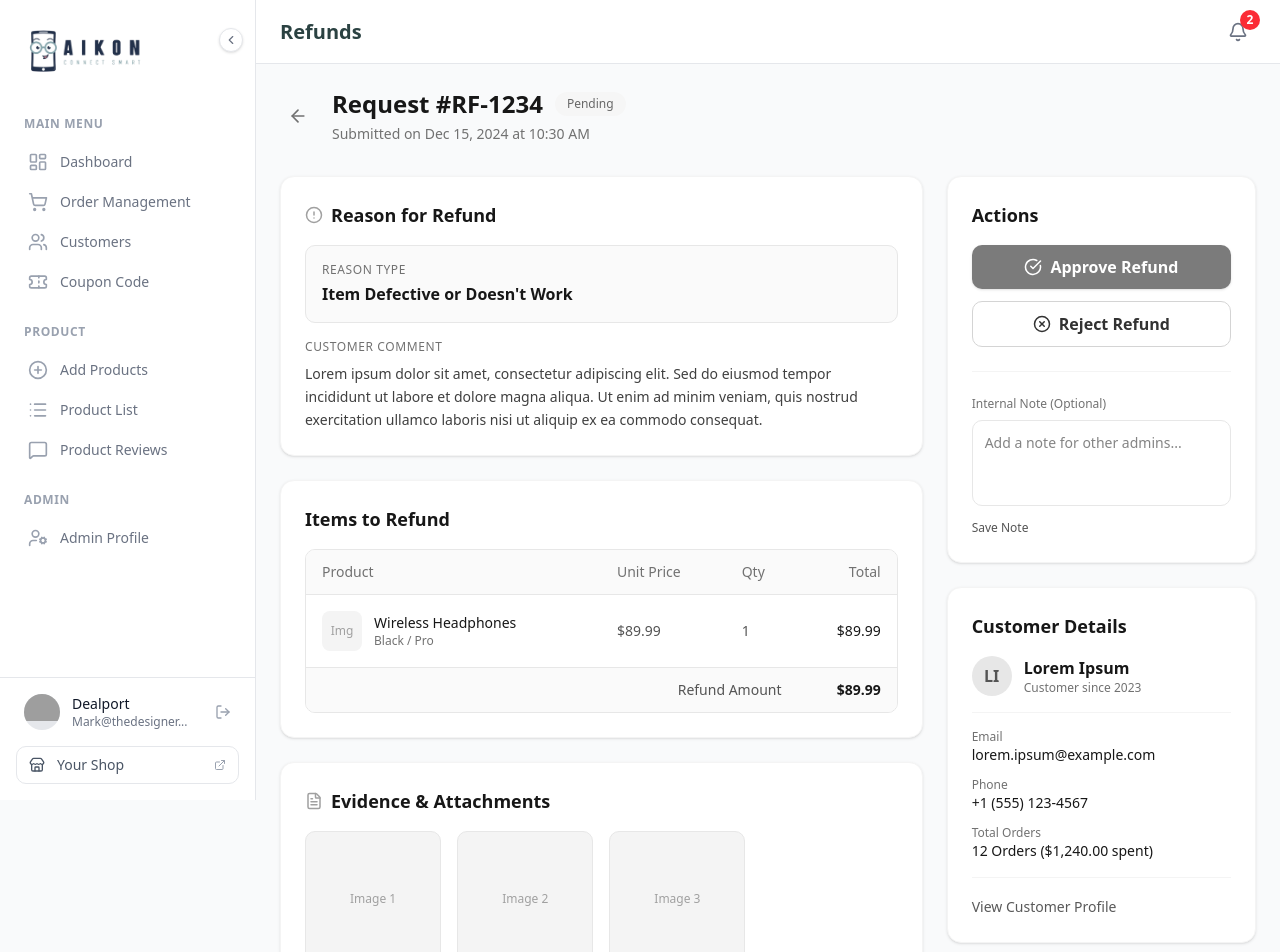
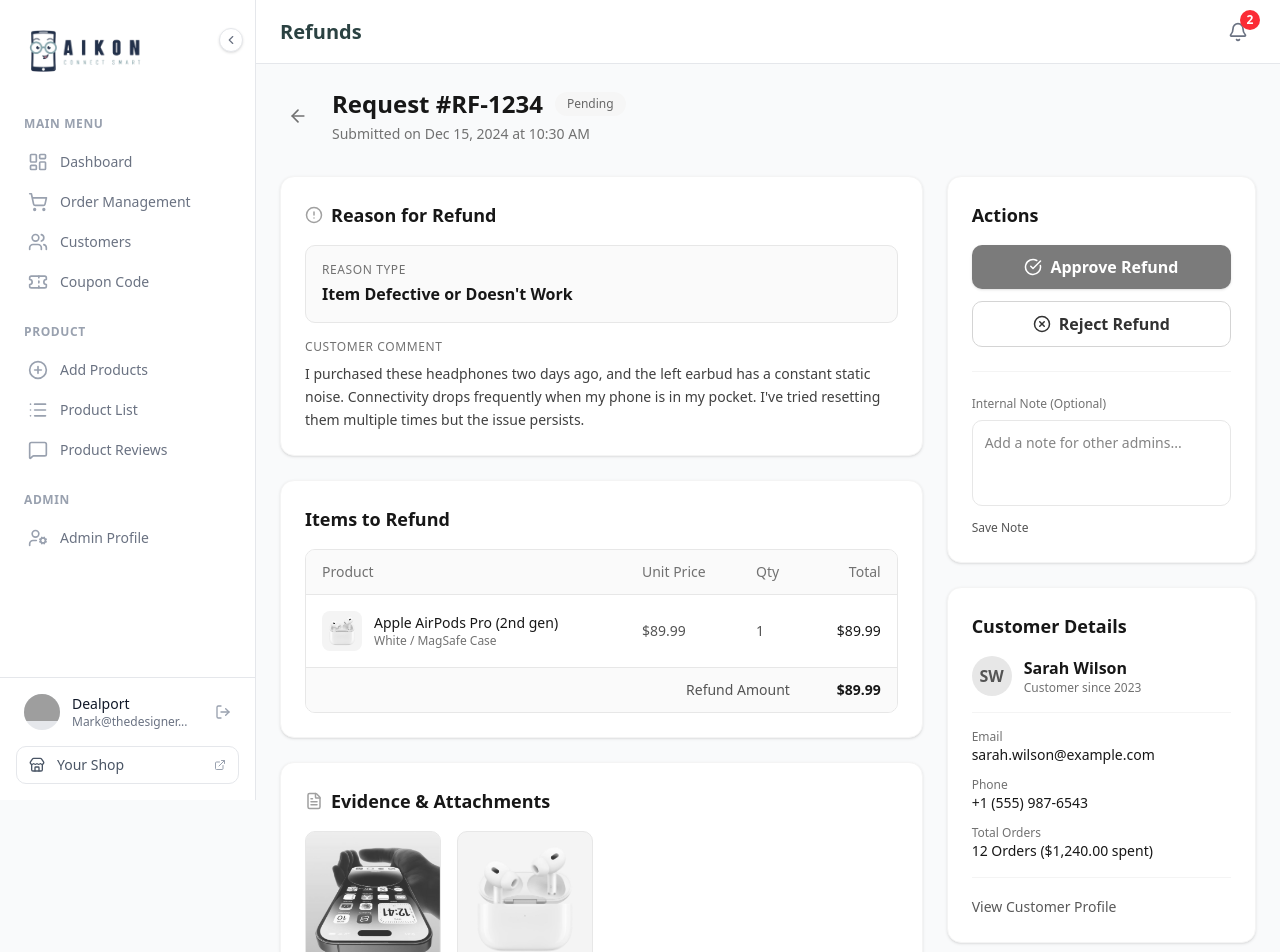
Before and after one commit to kongjiyu/aikon, a Next.js app: page /admin/refunds/1 in a window 1280 px wide. Shown: the top 952 px of the page. Built offline with nearby package versions, Linux system fonts and the light colour scheme; grey boxes are pictures that could not be loaded.

Commit message:
Update refund page with real images and text

```diff
--- a/src/app/admin/refunds/[id]/page.tsx
+++ b/src/app/admin/refunds/[id]/page.tsx
@@ -59,8 +59,7 @@
                         <div>
                             <span className="text-xs font-medium text-gray-500 uppercase tracking-wider block mb-2">Customer Comment</span>
                             <p className="text-gray-700 text-sm leading-relaxed">
-                                Lorem ipsum dolor sit amet, consectetur adipiscing elit. Sed do eiusmod tempor incididunt ut labore et dolore magna aliqua.
-                                Ut enim ad minim veniam, quis nostrud exercitation ullamco laboris nisi ut aliquip ex ea commodo consequat.
+                                I purchased these headphones two days ago, and the left earbud has a constant static noise. Connectivity drops frequently when my phone is in my pocket. I've tried resetting them multiple times but the issue persists.
                             </p>
                         </div>
                     </div>
@@ -82,12 +81,12 @@
                                     <tr>
                                         <td className="px-4 py-4">
                                             <div className="flex items-center gap-3">
-                                                <div className="w-10 h-10 bg-gray-100 rounded-md flex items-center justify-center">
-                                                    <span className="text-xs text-gray-400">Img</span>
+                                                <div className="w-10 h-10 bg-gray-100 rounded-md flex items-center justify-center overflow-hidden">
+                                                    <img src="/images/homePage/appleAirPodsPro(2ndgen).png" alt="Product" className="w-full h-full object-contain" />
                                                 </div>
                                                 <div>
-                                                    <p className="font-medium text-gray-900">Wireless Headphones</p>
-                                                    <p className="text-xs text-gray-500">Black / Pro</p>
+                                                    <p className="font-medium text-gray-900">Apple AirPods Pro (2nd gen)</p>
+                                                    <p className="text-xs text-gray-500">White / MagSafe Case</p>
                                                 </div>
                                             </div>
                                         </td>
@@ -113,9 +112,12 @@
                             Evidence & Attachments
                         </h2>
                         <div className="grid grid-cols-2 sm:grid-cols-4 gap-4">
-                            {[1, 2, 3].map((i) => (
-                                <div key={i} className="aspect-square bg-gray-100 rounded-lg border border-gray-200 flex items-center justify-center cursor-pointer hover:bg-gray-200 transition-colors relative group">
-                                    <span className="text-xs text-gray-400">Image {i}</span>
+                            {[
+                                { id: 1, src: '/images/homePage/section8-img4.png', label: 'Box Damage' },
+                                { id: 2, src: '/images/homePage/appleAirPodsPro(2ndgen).png', label: 'Item Photo' }
+                            ].map((img) => (
+                                <div key={img.id} className="aspect-square bg-gray-100 rounded-lg border border-gray-200 flex items-center justify-center cursor-pointer hover:bg-gray-200 transition-colors relative group overflow-hidden">
+                                    <img src={img.src} alt={img.label} className="w-full h-full object-cover opacity-80 group-hover:opacity-100 transition-opacity" />
                                     <div className="absolute inset-0 bg-black/50 opacity-0 group-hover:opacity-100 transition-opacity flex items-center justify-center rounded-lg">
                                         <span className="text-white text-xs font-medium">View</span>
                                     </div>
@@ -162,21 +164,21 @@
                         <h2 className="text-lg font-bold text-gray-900 mb-4">Customer Details</h2>
                         <div className="flex items-center gap-3 mb-4 pb-4 border-b border-gray-100">
                             <div className="w-10 h-10 bg-gray-200 rounded-full flex items-center justify-center text-gray-600 font-bold">
-                                LI
+                                SW
                             </div>
                             <div>
-                                <p className="font-semibold text-gray-900">Lorem Ipsum</p>
+                                <p className="font-semibold text-gray-900">Sarah Wilson</p>
                                 <p className="text-xs text-gray-500">Customer since 2023</p>
                             </div>
                         </div>
                         <div className="space-y-3 text-sm">
                             <div>
                                 <span className="text-gray-500 block text-xs">Email</span>
-                                <span className="text-gray-900 font-medium">lorem.ipsum@example.com</span>
+                                <span className="text-gray-900 font-medium">sarah.wilson@example.com</span>
                             </div>
                             <div>
                                 <span className="text-gray-500 block text-xs">Phone</span>
-                                <span className="text-gray-900 font-medium">+1 (555) 123-4567</span>
+                                <span className="text-gray-900 font-medium">+1 (555) 987-6543</span>
                             </div>
                             <div>
                                 <span className="text-gray-500 block text-xs">Total Orders</span>
```
